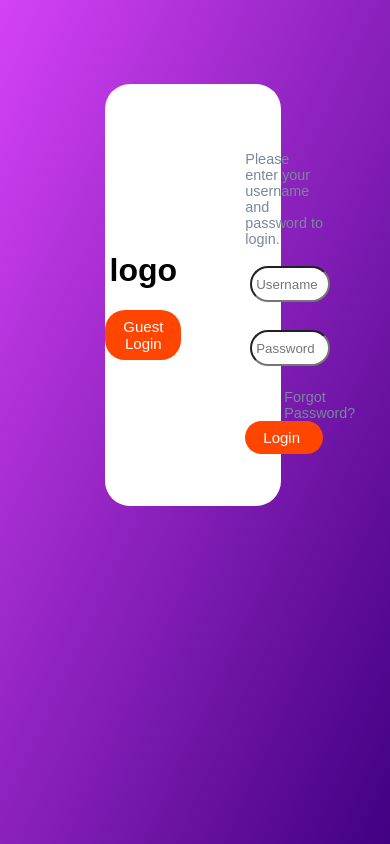
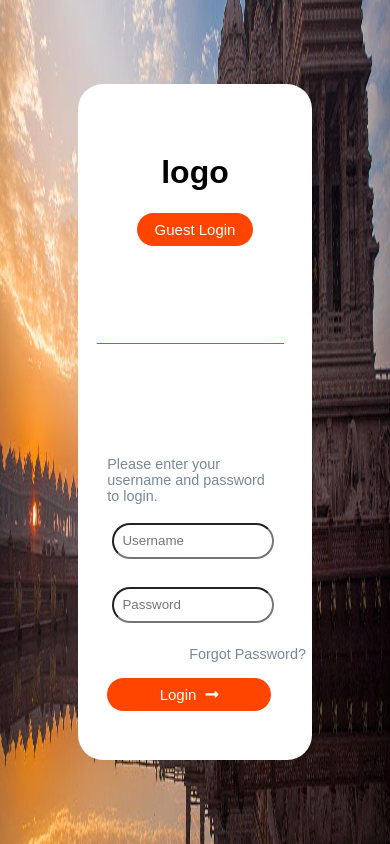
Before and after one commit to Drackus001/front_end_e-Learning_proj, a React (Create React App) app: page / in a window 390 px wide. Shown: the top 844 px of the page. Built offline with nearby package versions, Linux system fonts and the light colour scheme.

Commit message:
home is working but login has some issues.

```diff
--- a/src/components/Home.js
+++ b/src/components/Home.js
@@ -1,6 +1,5 @@
 import React, { Component } from 'react'
 import './css/Home.css'
-import './css/style.css'
 import temple from './res/temple1.jpg'
 
 class Home extends Component {
--- a/src/components/Login.js
+++ b/src/components/Login.js
@@ -1,7 +1,7 @@
 import React, { Component } from 'react'
 
 import './css/Home.css'
-import './css/style.css'
+import './css/login.css'
 import temple from './res/temple1.jpg'
 import Home from './Home'
 
@@ -37,7 +37,7 @@ class Login extends Component {
         const { username, password } = this.state
         return (
             <div>
-                <imgage src={temple} alt="temple image" />
+                <img src={temple} alt="temple img" />
                 <form onSubmit={this.login} className="form">
                     <div className="container">
                         <div className="logo-guestlogin">
--- a/src/components/css/Home.css
+++ b/src/components/css/Home.css
@@ -31,7 +31,7 @@ header{
 }
 header .user{
     position: relative;
-    right: -90%;
+    right: -85vw;
     color: white;
 }
 header .logo-title{
@@ -115,3 +115,53 @@ section .container .box-5{
 section .container .box-5:hover{
     background: linear-gradient(45deg, rgba(255,74,240,0.7) 0%, rgba(176,0,135,0.7) 100%)
 }
+
+@media (max-width: 1000px){
+    header .user{
+        position: relative;
+        right: -75vw;
+        color: white;
+    }
+
+    section .container{
+    display: grid;
+    grid-template-areas: "a a";
+    grid-gap: 50px 150px;
+    grid-auto-rows: auto;
+    }
+    body img{
+        height: 130vh;
+        width: 100%;
+    }
+    body .overlay{
+        height: 130vh;
+        width: 100%;
+        background-image: linear-gradient( to bottom right , #d442f5b7 , #410082b7);
+        position: absolute;
+        top: 0%;
+    }
+}
+@media (max-width: 550px){
+    header .user{
+        position: relative;
+        right: -70vw;
+        color: white;
+    }
+    section .container{
+    display: grid;
+    grid-template-areas: "a";
+    grid-gap: 50px 150px;
+    grid-auto-rows: auto;
+    }
+    body img{
+        height: 210vh;
+        width: 100%;
+    }
+    body .overlay{
+        height: 210vh;
+        width: 100%;
+        background-image: linear-gradient( to bottom right , #d442f5b7 , #410082b7);
+        position: absolute;
+        top: 0%;
+    }
+}
--- /dev/null
+++ b/src/components/css/login.css
@@ -0,0 +1,184 @@
+@import 'https://stackpath.bootstrapcdn.com/font-awesome/4.7.0/css/font-awesome.min.css';
+
+body{
+    margin: 0%;
+    padding: 0%;
+    background-image: url('../res/temple1.jpg');
+    background-image: linear-gradient( to bottom right , #d442f5 , #410082);
+    height: 100vh;
+    font-family: sans-serif;
+    display: flex;
+    align-items: center;
+    justify-items: center;
+}
+body .form{
+
+    padding: 1em;
+}
+body .form p{
+    color: lightslategray;
+    max-width: 250px;
+    font-size: .9em;
+}
+body .form .btn-login{
+    background: orangered;
+    color: white;
+    border: none;
+    padding: .5rem 1.2em;
+    border-radius: 20px;
+    font-size: 15px;
+}
+body .form .btn-login:hover{
+    background: orange;
+}
+body .form .btn-login i{
+    padding-left: 5px;
+}
+body .form input{
+    margin: 5px 5px;
+
+    height: 30px;
+}
+.container{
+    border-radius: 25px;
+    background: white;
+    width: 45%;
+    height: 50%;
+    display: flex;
+    align-items: center;
+    justify-items: center;
+    position: absolute;
+    left: 27%;
+    top: 10%;
+}
+.container .logo-guestlogin{
+    width: 50%;
+    position: relative;
+    display: grid;
+    align-items: center;
+    justify-items: center;
+}
+
+.container .regularlogin{
+    width: 50%;
+    float: right;
+    margin-right: 5%;
+    position: relative;
+    display: flex;
+    flex-direction: column;
+    justify-items: left;
+}
+.container .regularlogin .inputs{
+    width: 90%;
+    padding-left: 5%;
+    border-radius: 20px;
+
+}
+
+.container .regularlogin .Forgot{
+    text-decoration: none;
+    color: lightslategray;
+    font-size: .9em;
+    padding-left: 50%;
+    width: 100%
+}
+.container .regularlogin .Forgot:hover{
+    color: orangered;
+}
+.container span{
+    content: ' ';
+    height: 200px;
+    width: 2px;
+    background-color: orangered;
+    margin-right: 6%;
+}
+
+
+@media (max-width:950px) {
+    .container{
+    border-radius: 25px;
+    background: white;
+    width: 70%;
+    height: 50%;
+    display: flex;
+    position: absolute;
+    left: 15%;
+    top: 10%;
+    }
+    .container .regularlogin{
+        width: 70%;
+        position: relative;
+        display: flex;
+        flex-direction: column;
+        float: left;
+
+    }
+    .container .regularlogin .Forgot{
+        text-decoration: none;
+        color: lightslategray;
+        font-size: .9rem;
+        width: 100%;
+        float: right;
+        margin-bottom: 1rem;
+        position: relative;
+    }
+    .container span{
+        content: ' ';
+        height: 200px;
+        width: 2px;
+        background-color: orangered;
+        margin-right: 6%;
+    }
+
+}
+
+@media (max-width:550px) {
+    .container{
+        border-radius: 25px;
+        background: white;
+        width: 60vw;
+        height: 80vh;
+        display: grid;
+        grid-template-areas: "a";
+        position: absolute;
+        left: 20%;
+
+    }
+    .container span{
+        content: ' ';
+        height: 1px;
+        width: 80%;
+        margin-left: 2%;
+        position: relative;
+        background-color: orangered;
+
+    }
+    .container .logo-guestlogin{
+        width: 70%;
+        position: relative;
+        display: grid;
+        grid-template-areas: 'a';
+        margin-bottom: none;
+    }
+    .container .regularlogin{
+        width: 70%;
+        position: relative;
+        display: flex;
+        flex-direction: column;
+        float: left;
+    }
+    .container .regularlogin .inputs{
+        width: 90%;
+        float: left;
+        border-radius: 20px;
+    }
+    .container .regularlogin .Forgot{
+        text-decoration: none;
+        color: lightslategray;
+        font-size: .9rem;
+        width: 100%;
+        float: right;
+        margin-bottom: 1rem;
+        position: relative;
+    }
+}
--- a/src/components/css/style.css
+++ /dev/null
@@ -1,92 +0,0 @@
-@import 'https://stackpath.bootstrapcdn.com/font-awesome/4.7.0/css/font-awesome.min.css';
-
-body{
-    margin: 0%;
-    padding: 0%;
-    background-image: url('../res/temple1.jpg');
-    background-image: linear-gradient( to bottom right , #d442f5 , #410082);
-    height: 100vh;
-    font-family: sans-serif;
-    display: flex;
-    align-items: center;
-    justify-items: center;
-}
-body .form{
-
-    padding: 1em;
-}
-body .form p{
-    color: lightslategray;
-    max-width: 250px;
-    font-size: .9em;
-}
-body .form .btn-login{
-    background: orangered;
-    color: white;
-    border: none;
-    padding: 8px 1.2em;
-    border-radius: 20px;
-    font-size: 15px;
-}
-body .form .btn-login:hover{
-    background: orange;
-}
-body .form .btn-login i{
-    padding-left: 5px;
-}
-body .form input{
-    margin: 5px 5px;
-
-    height: 30px;
-}
-.container{
-    border-radius: 25px;
-    background: white;
-    width: 45%;
-    height: 50%;
-    display: flex;
-    align-items: center;
-    justify-items: center;
-    position: absolute;
-    left: 27%;
-    top: 10%;
-}
-.container .logo-guestlogin{
-    width: 50%;
-    position: relative;
-    display: grid;
-    align-items: center;
-    justify-items: center;
-}
-
-.container .regularlogin{
-    width: 50%;
-    float: right;
-    padding-right: 5%;
-    position: relative;
-    display: grid;
-    justify-items: left;
-}
-.container .regularlogin .inputs{
-    width: 90%;
-    padding-left: 5%;
-    border-radius: 20px;
-
-}
-
-.container .regularlogin .Forgot{
-    text-decoration: none;
-    color: lightslategray;
-    font-size: .9em;
-    padding-left: 50%;
-}
-.container .regularlogin .Forgot:hover{
-    color: orangered;
-}
-.container span{
-    content: ' ';
-    height: 200px;
-    width: 1px;
-    background-color: orangered;
-    margin-right: 4em;
-}
--- a/src/index.css
+++ b/src/index.css
@@ -1,3 +1,6 @@
+@import 'https://stackpath.bootstrapcdn.com/font-awesome/4.7.0/css/font-awesome.min.css';
+@import "https://cdnjs.cloudflare.com/ajax/libs/font-awesome/5.9.0/css/all.css";
+
 body {
   margin: 0;
   font-family: -apple-system, BlinkMacSystemFont, "Segoe UI", "Roboto", "Oxygen",
@@ -7,6 +10,8 @@ body {
   -moz-osx-font-smoothing: grayscale;
 }
 
+
+
 code {
   font-family: source-code-pro, Menlo, Monaco, Consolas, "Courier New",
     monospace;
--- a/src/index.js
+++ b/src/index.js
@@ -2,6 +2,7 @@ import React from 'react';
 import ReactDOM from 'react-dom';
 import './index.css';
 import App from './App';
+
 import * as serviceWorker from './serviceWorker';
 
 ReactDOM.render(<App />, document.getElementById('root'));
```
Also changed, not shown: 1 other file (tests, documents, lock files or other folders).
